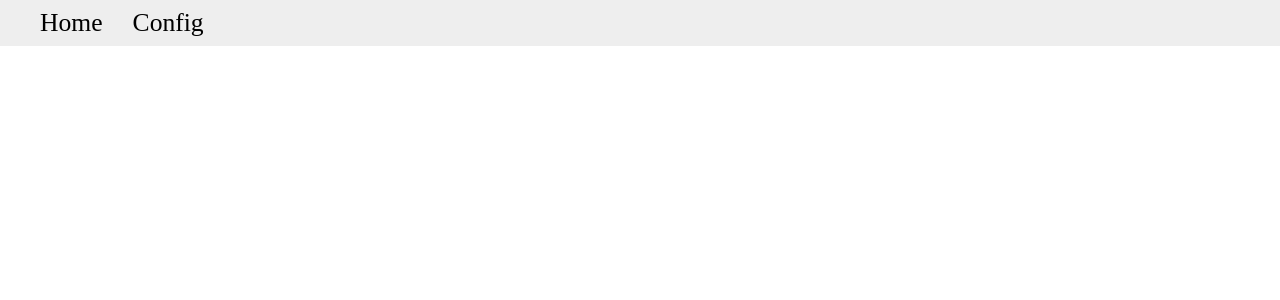
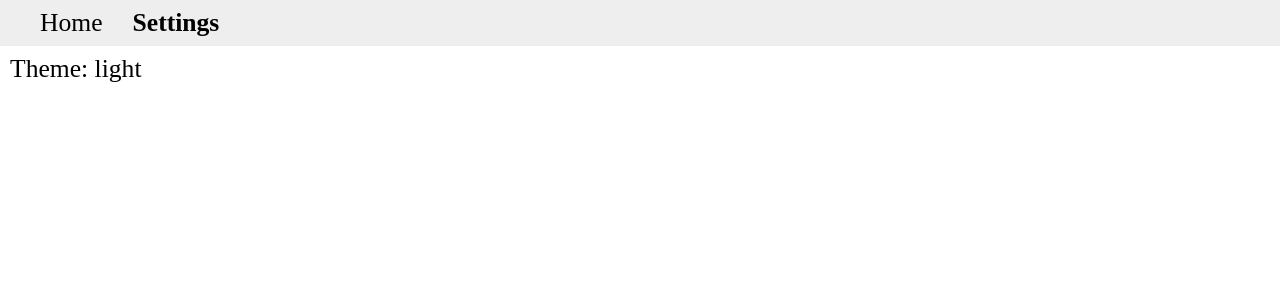
Before and after one commit to elis-11/school-server, a React (Create React App) app: page /settings in a window 1280 px wide. Shown: the top 300 px of the page. Built offline with nearby package versions, Linux system fonts and the light colour scheme.

Commit message:
<Route path="/settings">

```diff
--- a/src/App.js
+++ b/src/App.js
@@ -7,7 +7,7 @@ import {
 } from "react-router-dom";
 import "./App.scss";
 import { MainContext } from './mainContext';
-import Config from "./pages/Config";
+import Settings from "./pages/Settings";
 import Home from "./pages/Home";
 
 function App() {
@@ -24,8 +24,8 @@ function App() {
               </NavLink>
             </li>
             <li>
-              <NavLink activeClassName="selected" to="/Config">
-                Config
+              <NavLink activeClassName="selected" to="/Settings">
+                Settings
               </NavLink>{" "}
             </li>
           </ul>
@@ -34,8 +34,8 @@ function App() {
           <Route path="/" exact>
             <Home />
           </Route>
-          <Route path="/config">
-            <Config />
+          <Route path="/settings">
+            <Settings />
           </Route>
         </Switch>
       </Router>
--- a/src/pages/Config.js
+++ b/src/pages/Settings.js
@@ -1,7 +1,7 @@
 import { useContext } from "react";
 import { MainContext } from "../mainContext";
 
-const Config = () => {
+const Settings = () => {
   const { theme } = useContext(MainContext);
   return (
 
@@ -10,4 +10,4 @@ const Config = () => {
       </div>
   )
 };
-export default Config;
+export default Settings;
```
